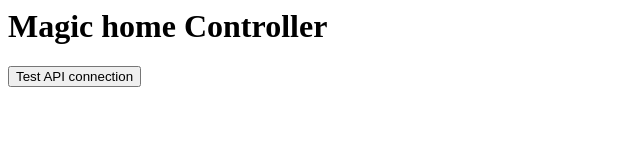
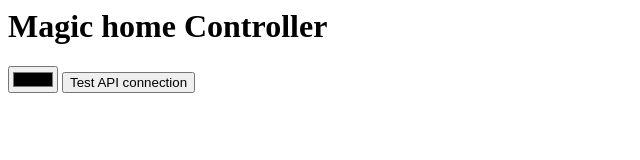
Before and after one commit to AurorahHarmony/magic-home-web-controller, a website: page static/index.html in a window 1280 px wide. Shown: the whole page, without its empty margins (0-640 px from the left). Drawn offline with Linux system fonts and the light colour scheme.

Commit message:
Add color picker

```diff
--- a/static/index.html
+++ b/static/index.html
@@ -9,6 +9,7 @@
     <h1>Magic home Controller</h1>
 
     <form>
+        <input type="color" name="color" id="color">
         <input type="button" value="Test API connection" id="submit">
     </form>
 
```
